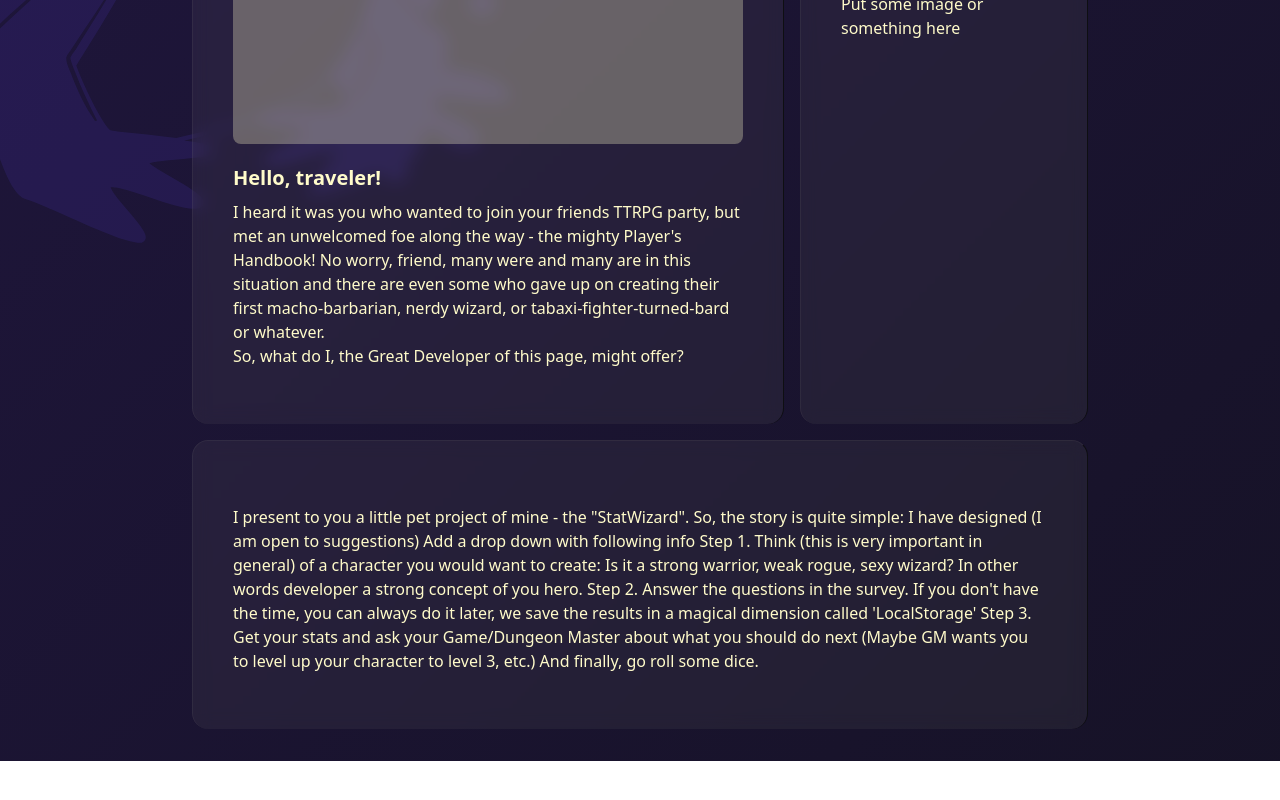
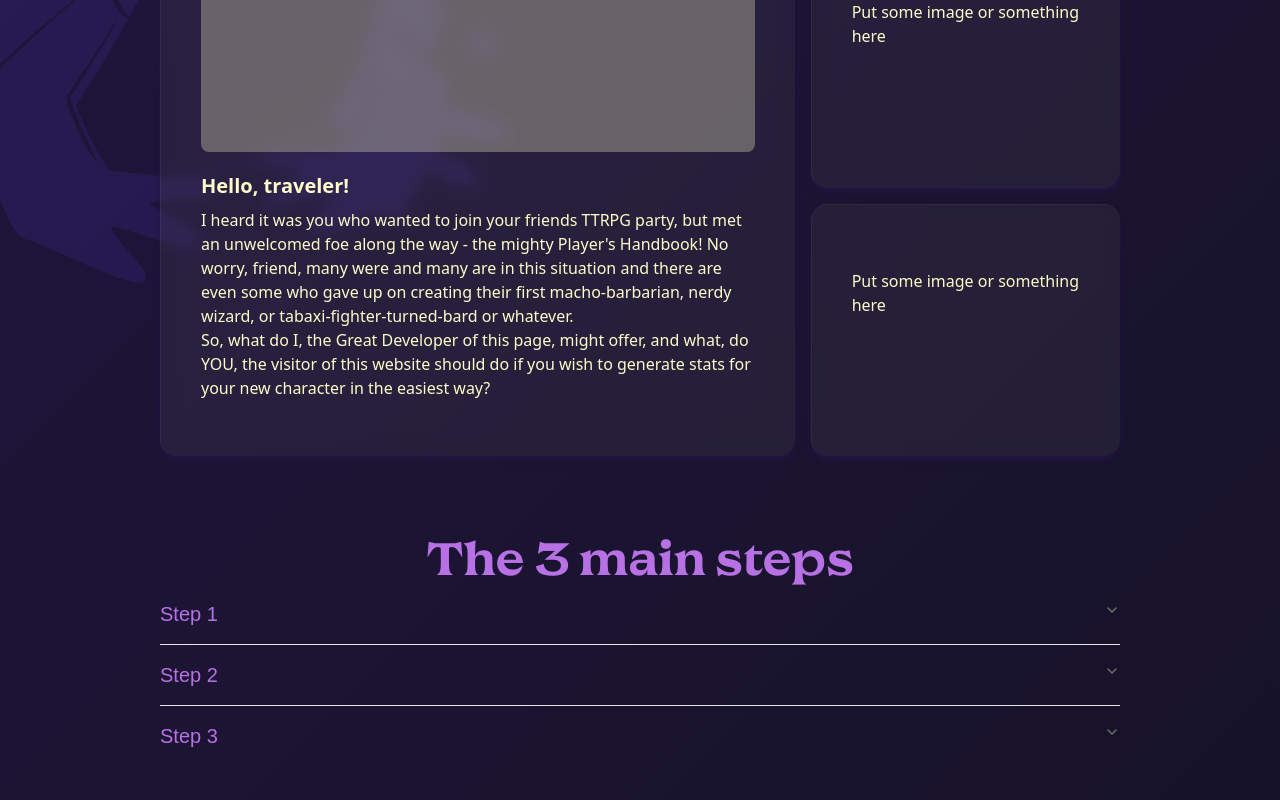
Before and after one commit to bdzhev/stat-genie, a Next.js app: page / in a window 1280 px wide. Shown: the part 674-1474 px from the top of the page. Before the commit the page ends 1435 px from the top, so only its background shows below. Built offline with nearby package versions, Linux system fonts and the light colour scheme.

Commit message:
feat: add accordion to middle content section

```diff
--- a/package.json
+++ b/package.json
@@ -9,6 +9,7 @@
     "lint": "next lint"
   },
   "dependencies": {
+    "@radix-ui/react-accordion": "^1.2.10",
     "@radix-ui/react-navigation-menu": "^1.2.12",
     "@radix-ui/react-slot": "^1.2.0",
     "class-variance-authority": "^0.7.1",
--- a/src/app/page.tsx
+++ b/src/app/page.tsx
@@ -1,4 +1,5 @@
-import { TopSection, CardsSection, GlassNavigation } from "@/components/LandingPage";
+import { TopSection, CardsSection } from "@/components/LandingPage";
+import { GlassNavigation } from "@/components/Navigation/GlassNavigation";
 
 export default function Home() {
   return (
--- a/src/app/survey/layout.tsx
+++ b/src/app/survey/layout.tsx
@@ -1,4 +1,4 @@
-import { GlassNavigation } from "@/components/LandingPage";
+import { GlassNavigation } from "@/components/Navigation/GlassNavigation";
 
 export default function Layout({ children }: { children: React.ReactNode }) {
   return (
--- /dev/null
+++ b/src/components/LandingPage/CardsSection/AccordionItem/Accordion.tsx
@@ -0,0 +1,28 @@
+import {
+  AccordionContent,
+  AccordionItem as AccItem,
+  AccordionTrigger,
+} from '@/components/ui/accordion';
+
+interface AccordionProps {
+  title: string;
+  children: React.ReactNode;
+  value: string;
+}
+
+export const AccordionItem = (props: AccordionProps) => {
+  const {
+    title,
+    children,
+    value,
+  } = props;
+
+  return (
+    <AccItem value={value} className='font-mulish'>
+      <AccordionTrigger className='text-lavender text-xl'>{title}</AccordionTrigger>
+      <AccordionContent>
+        {children}
+      </AccordionContent>
+    </AccItem>
+  )
+};
--- a/src/components/LandingPage/CardsSection/CardsSection.tsx
+++ b/src/components/LandingPage/CardsSection/CardsSection.tsx
@@ -1,38 +1,59 @@
-import { StoryCard } from "@/components/ui/StoryCard/StoryCard";
+import { Accordion } from '@/components/ui/accordion';
+import { StoryCard } from '@/components/ui/StoryCard/StoryCard';
+import { AccordionItem } from './AccordionItem/Accordion';
 
 export const CardsSection = () => {
   return (
-    <section className="z-50 flex-1 p-8 relative">
-      <div className="grid gap-4 px-10 auto-rows-auto grid-cols-2 grid-flow-dense md:px-20 md:grid-cols-6 lg:px-40">
-        <div className="row-span-2 col-span-2 md:col-span-4 md:row-span-2">
-          <StoryCard hasPlaceholder title={"Hello, traveler!"}>
+    <section className="z-50 flex-1 px-20 relative lg:px-40">
+      <div className="grid gap-4 auto-rows-auto grid-cols-3 grid-flow-dense md:grid-cols-6 ">
+        <div className="row-span-2 col-span-3 md:col-span-4 md:row-span-4">
+          <StoryCard hasPlaceholder title={'Hello, traveler!'}>
             <>
-              I heard it was you who wanted to join your friends TTRPG party, but met an unwelcomed foe along the way - the mighty Player's Handbook! No worry, friend, many were and many are in this situation and there are even some who gave up on creating their first macho-barbarian, nerdy wizard, or tabaxi-fighter-turned-bard or whatever.
+              I heard it was you who wanted to join your friends TTRPG party,
+              but met an unwelcomed foe along the way - the mighty Player's
+              Handbook! No worry, friend, many were and many are in this
+              situation and there are even some who gave up on creating their
+              first macho-barbarian, nerdy wizard, or tabaxi-fighter-turned-bard
+              or whatever.
               <br />
-              So, what do I, the Great Developer of this page, might offer?
+              So, what do I, the Great Developer of this page, might offer, and
+              what, do YOU, the visitor of this website should do if you wish to
+              generate stats for your new character in the easiest way?
             </>
           </StoryCard>
         </div>
 
         <div className="row-span-1 col-span-1 md:row-span-2 md:col-span-2">
-          <StoryCard>
-            Put some image or something here
-          </StoryCard>
+          <StoryCard>Put some image or something here</StoryCard>
         </div>
 
-        <div className="row-span-1 col-span-1 md:row-span-1 md:col-span-6">
-          <StoryCard>
-            I present to you a little pet project of mine - the "StatWizard".
-            So, the story is quite simple: I have designed (I am open to suggestions)
-            Add a drop down with following info
-            Step 1. Think (this is very important in general) of a character you would want to create:
-            Is it a strong warrior, weak rogue, sexy wizard? In other words developer a strong concept of you hero.
-            Step 2. Answer the questions in the survey. If you don't have the time, you can always do it later, we save the results
-            in a magical dimension called 'LocalStorage'
-            Step 3. Get your stats and ask your Game/Dungeon Master about what you should do next (Maybe GM wants you to level
-              up your character to level 3, etc.) And finally, go roll some dice.
-          </StoryCard>
+        <div className="row-span-1 col-span-1 md:row-span-2 md:col-span-2">
+          <StoryCard>Put some image or something here</StoryCard>
         </div>
+      </div>
+      <div className="py-20" id="dropdown-section">
+        <h3 className="font-relic-can text-lavender text-center text-3xl lg:text-5xl">
+          The 3 main steps
+        </h3>
+        <Accordion type="single" collapsible>
+          <AccordionItem title="Step 1" value="step-1-data">
+            Think (this is very important in general) of a character you would
+            want to create: Is it a strong warrior, weak rogue, sexy wizard? In
+            other words developer a strong concept of you hero.
+          </AccordionItem>
+          <AccordionItem title="Step 2" value="step-2-data">
+            Fill and submit the survey as if you were, essentially, your
+            character. If, for some reason, you are interrupted on your
+            survey-filling-quest, you can always finish the form later, but make
+            sure to continue filling via the same device and browser, because we
+            save the results in a magical dimension called 'LocalStorage'
+          </AccordionItem>
+          <AccordionItem title="Step 3" value="step-3-data">
+            Get your stats and ask your Game/Dungeon Master about what you
+            should do next (Maybe GM wants you to level up your character to
+            level 3, etc.) And finally, go roll some dice.
+          </AccordionItem>
+        </Accordion>
       </div>
     </section>
   );
--- a/src/components/LandingPage/TopSection/TopSection.tsx
+++ b/src/components/LandingPage/TopSection/TopSection.tsx
@@ -5,7 +5,7 @@ export const TopSection = () => {
   return (
     <section
       id="top-section"
-      className="relative flex flex-col pb-20 justify-center mt-30 md:mt-30 lg:pb-20 lg:mt-40"
+      className="relative flex flex-col pb-20 justify-center mt-35 md:mt-40 lg:pb-20 lg:mt-50"
     >
       <Background />
       <div id="hero" className='z-50 flex flex-col justify-center mb-25 md:mb-40 md:px-10 lg:mb-30'>
--- a/src/components/LandingPage/index.ts
+++ b/src/components/LandingPage/index.ts
@@ -1,9 +1,7 @@
 import { TopSection } from "./TopSection/TopSection";
 import { CardsSection } from "./CardsSection/CardsSection";
-import { GlassNavigation } from "./Navigation/GlassNavigation";
 
 export {
   TopSection,
   CardsSection,
-  GlassNavigation,
 };
--- a/src/components/LinkButton/LinkButton.tsx
+++ /dev/null
@@ -1,15 +0,0 @@
-import { LinkButtonProps } from "./LinkButton.props";
-import Link from "next/link";
-import { Button } from "../ui/button";
-
-export const LinkButton = (props: LinkButtonProps) => {
-  const { link, children, variant = 'default' } = props;
-
-  return (
-    <Link href={link}>
-      <Button>
-        {children}
-      </Button>
-    </Link>
-  )
-};
--- a/src/components/ui/StoryCard/StoryCard.tsx
+++ b/src/components/ui/StoryCard/StoryCard.tsx
@@ -24,7 +24,7 @@ export const StoryCard = (props: StoryCardProps) => {
   });
 
   return (
-    <div className={`${cardClasses} h-full flex flex-col gap-5 rounded-2xl bg-lemon/5 border-r-woodsmoke border-r-1 border-l-lemon/5 border-t-lemon/5 border-l-1 border-t-1 backdrop-blur-sm flex flex-col overflow-hidden px-10 py-14`}>
+    <div className={`${cardClasses} h-full flex flex-col gap-5 shadow-md shadow-valhalla rounded-2xl bg-lemon/5 border-l-lemon/5 border-t-lemon/5 border-l-1 border-t-1 backdrop-blur-sm flex flex-col overflow-hidden px-10 py-14`}>
       {(imagePath && imageAlt && (
         <Image src={imagePath} alt={imageAlt} width={32} height={32} />
       )) ||
--- /dev/null
+++ b/src/components/ui/accordion.tsx
@@ -0,0 +1,66 @@
+"use client"
+
+import * as React from "react"
+import * as AccordionPrimitive from "@radix-ui/react-accordion"
+import { ChevronDownIcon } from "lucide-react"
+
+import { cn } from "@/lib/utils/cn"
+
+function Accordion({
+  ...props
+}: React.ComponentProps<typeof AccordionPrimitive.Root>) {
+  return <AccordionPrimitive.Root data-slot="accordion" {...props} />
+}
+
+function AccordionItem({
+  className,
+  ...props
+}: React.ComponentProps<typeof AccordionPrimitive.Item>) {
+  return (
+    <AccordionPrimitive.Item
+      data-slot="accordion-item"
+      className={cn("border-b last:border-b-0", className)}
+      {...props}
+    />
+  )
+}
+
+function AccordionTrigger({
+  className,
+  children,
+  ...props
+}: React.ComponentProps<typeof AccordionPrimitive.Trigger>) {
+  return (
+    <AccordionPrimitive.Header className="flex">
+      <AccordionPrimitive.Trigger
+        data-slot="accordion-trigger"
+        className={cn(
+          "focus-visible:border-ring focus-visible:ring-ring/50 flex flex-1 items-start justify-between gap-4 rounded-md py-4 text-left text-sm font-medium transition-all outline-none hover:underline focus-visible:ring-[3px] disabled:pointer-events-none disabled:opacity-50 [&[data-state=open]>svg]:rotate-180",
+          className
+        )}
+        {...props}
+      >
+        {children}
+        <ChevronDownIcon className="text-muted-foreground pointer-events-none size-4 shrink-0 translate-y-0.5 transition-transform duration-200" />
+      </AccordionPrimitive.Trigger>
+    </AccordionPrimitive.Header>
+  )
+}
+
+function AccordionContent({
+  className,
+  children,
+  ...props
+}: React.ComponentProps<typeof AccordionPrimitive.Content>) {
+  return (
+    <AccordionPrimitive.Content
+      data-slot="accordion-content"
+      className="data-[state=closed]:animate-accordion-up data-[state=open]:animate-accordion-down overflow-hidden text-sm"
+      {...props}
+    >
+      <div className={cn("pt-0 pb-4", className)}>{children}</div>
+    </AccordionPrimitive.Content>
+  )
+}
+
+export { Accordion, AccordionItem, AccordionTrigger, AccordionContent }
```
Also changed, not shown: src/components/LinkButton/LinkButton.props.ts (deleted, +0 -8 lines), src/components/Navigation/GlassNavigation.tsx (renamed from src/components/LandingPage/Navigation/GlassNavigation.tsx), 1 other file (tests, documents, lock files or other folders).
